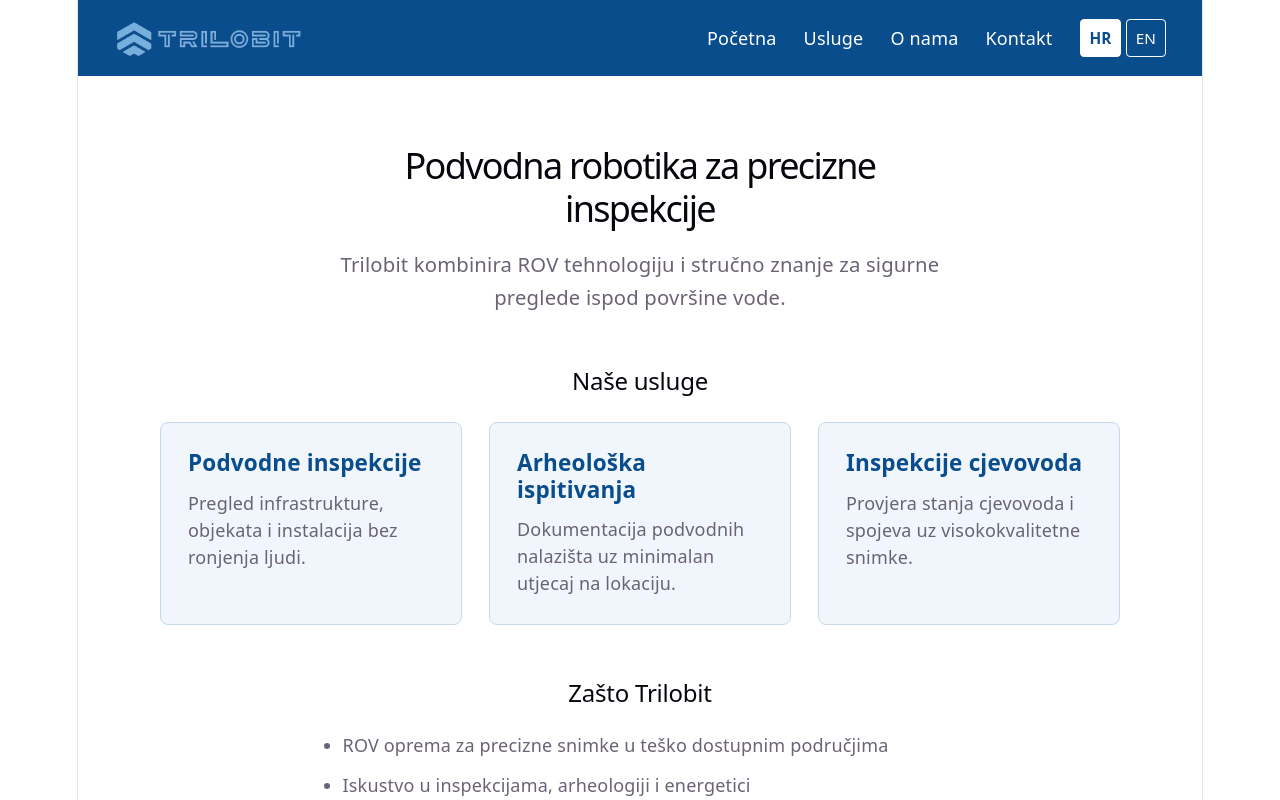
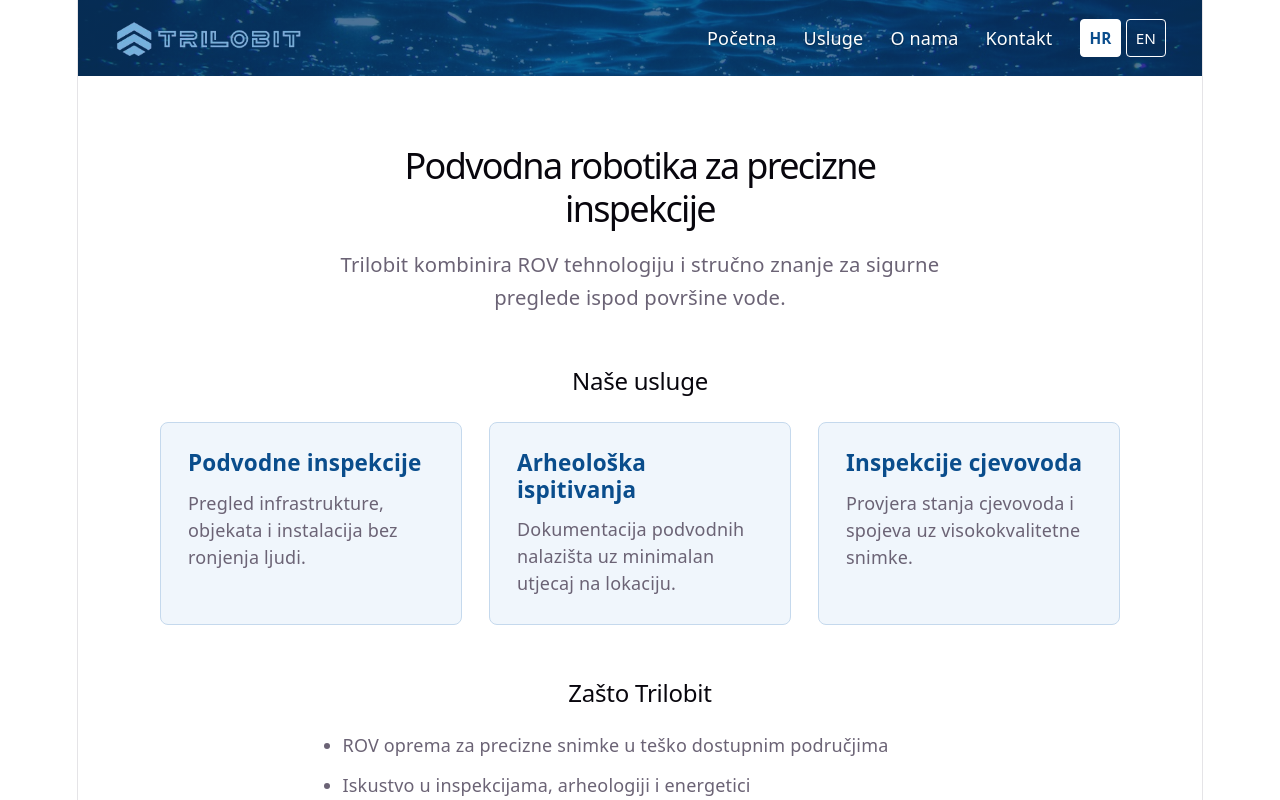
Before and after one commit to IvanPesic3006/trilobit-web, a React (Vite) app: page / in a window 1280 px wide. Shown: the top 800 px of the page. Built offline with nearby package versions, Linux system fonts and the light colour scheme; no server answers.

Commit message:
Dodana podvodna slika u header umjesto plave pozadine

```diff
--- a/src/components/Header.css
+++ b/src/components/Header.css
@@ -1,10 +1,16 @@
 .header {
+  position: relative;
   display: flex;
   align-items: center;
   justify-content: space-between;
   padding: 1rem 2rem;
+  color: var(--on-brand);
   background-color: var(--brand);
-  color: var(--on-brand);
+  background-image:
+    linear-gradient(rgba(8, 61, 111, 0.72), rgba(8, 61, 111, 0.72)),
+    url('/header-bg.jpg');
+  background-size: cover;
+  background-position: center;
 }
 
 .header__brand {
@@ -59,6 +65,7 @@
 .header__nav a {
   color: var(--on-brand);
   text-decoration: none;
+  text-shadow: 0 1px 2px rgba(0, 0, 0, 0.35);
 }
 
 .header__nav a:hover {
```
Also changed, not shown: public/header-bg.jpg (added).
